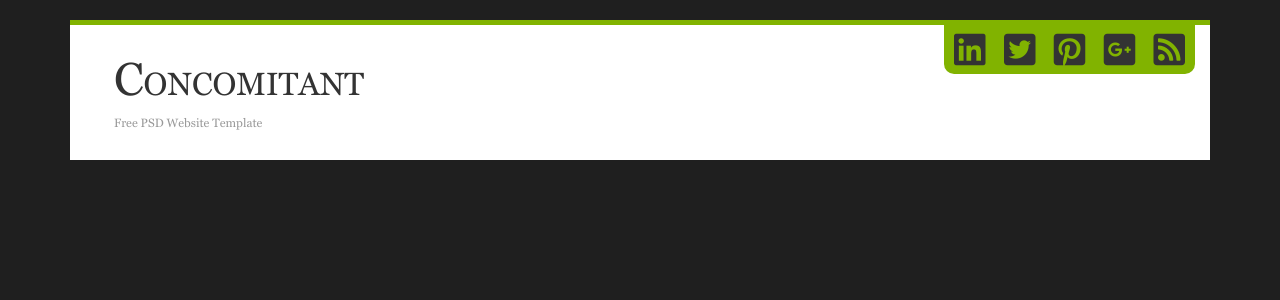
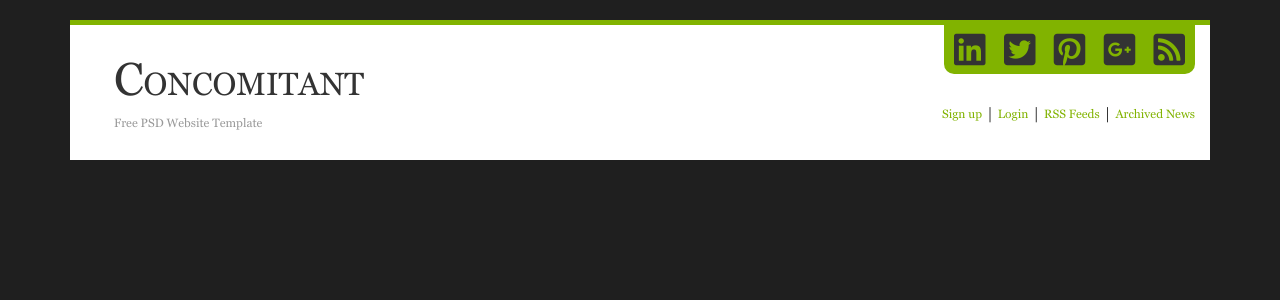
Before and after one commit to Jhon-Mosk/Portfolio, a PHP site: page / in a window 1280 px wide. Shown: the top 300 px of the page. Run offline with PHP 8.4, Linux system fonts and the light colour scheme; some libraries are stand-ins or nearby versions.

Commit message:
loginNav complete

```diff
--- a/Concomitant/index.html
+++ b/Concomitant/index.html
@@ -32,6 +32,19 @@
                 <i class="b-socials__icon fab fa-google-plus-square"></i>
                 <i class="b-socials__icon fas fa-rss-square"></i>
             </div>
+
+            <div class="b-loginNav b-loginNav_header">
+                <a class="b-loginNav__item" href="#">Sign up</a>
+                <span class="b-loginNav__divider">|</span>
+
+                <a class="b-loginNav__item" href="#">Login</a>
+                <span class="b-loginNav__divider">|</span>
+
+                <a class="b-loginNav__item" href="#">RSS Feeds</a>
+                <span class="b-loginNav__divider">|</span>
+
+                <a class="b-loginNav__item" href="#">Archived News</a>
+            </div>
         </div>
         <div class="b-mainNav"></div>
     </div>
--- /dev/null
+++ b/Concomitant/styles/blocks/_loginNav.scss
@@ -0,0 +1,33 @@
+.b-loginNav {
+    width: 253px;
+    display: flex;
+    justify-content: space-between;
+
+    &_header {
+        position: absolute;
+        right: 0;
+        top: 80px;
+
+        @include media-breakpoint-down(sm) {
+            top: 170px;
+            left: 0;
+        }
+    }
+
+    &__item {
+        font-size: 12px;
+        color: $majorColor;
+        transition-duration: 0.5s;
+
+
+        &:hover {
+            text-decoration: none;
+            color: $grayDark;
+        }
+    }
+
+    &__divider {
+        position: relative;
+        top: -3px;
+    }
+}
--- a/Concomitant/styles/style.scss
+++ b/Concomitant/styles/style.scss
@@ -4,6 +4,7 @@
 @import "blocks/header";
 @import "blocks/logoAndSlogan";
 @import "blocks/socials";
+@import "blocks/loginNav";
 
 html, body {
     min-height: 100%;
```
Also changed, not shown: Concomitant/styles/style.css, 1 other file.
